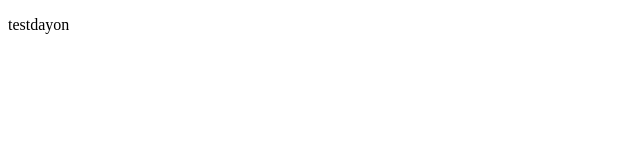
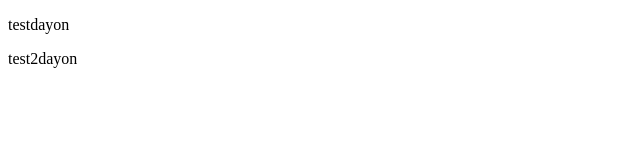
Before and after one commit to soratenchan/handson0104, a plain HTML site: page index.html in a window 1280 px wide. Shown: the full height of the page, 0-640 px from the left. Drawn offline with Linux system fonts and the light colour scheme.

Commit message:
2行目追加

```diff
--- a/index.html
+++ b/index.html
@@ -8,5 +8,6 @@
   </head>
   <body>
     <p>testdayon</p>
+    <p>test2dayon</p>
   </body>
 </html>
```
